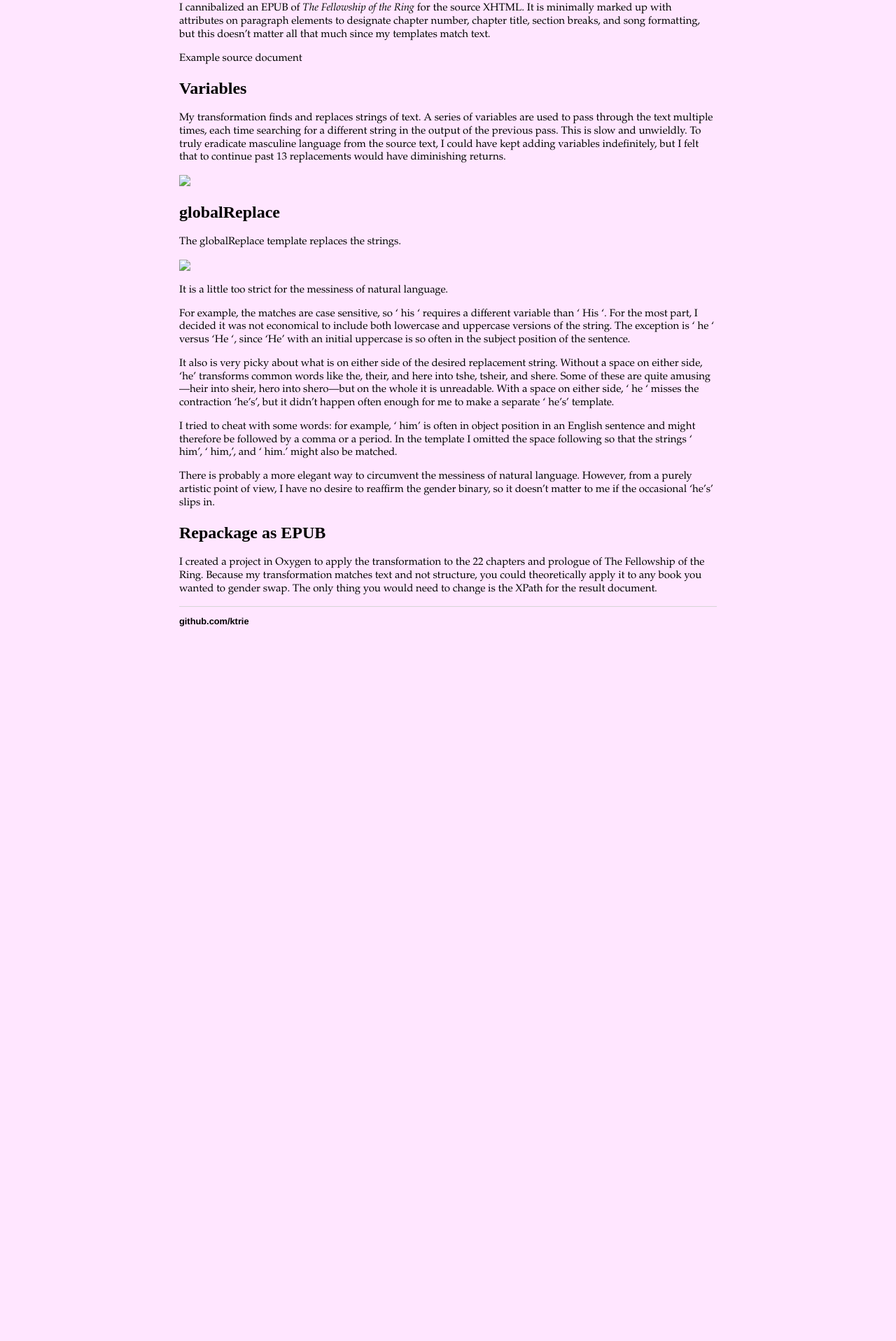
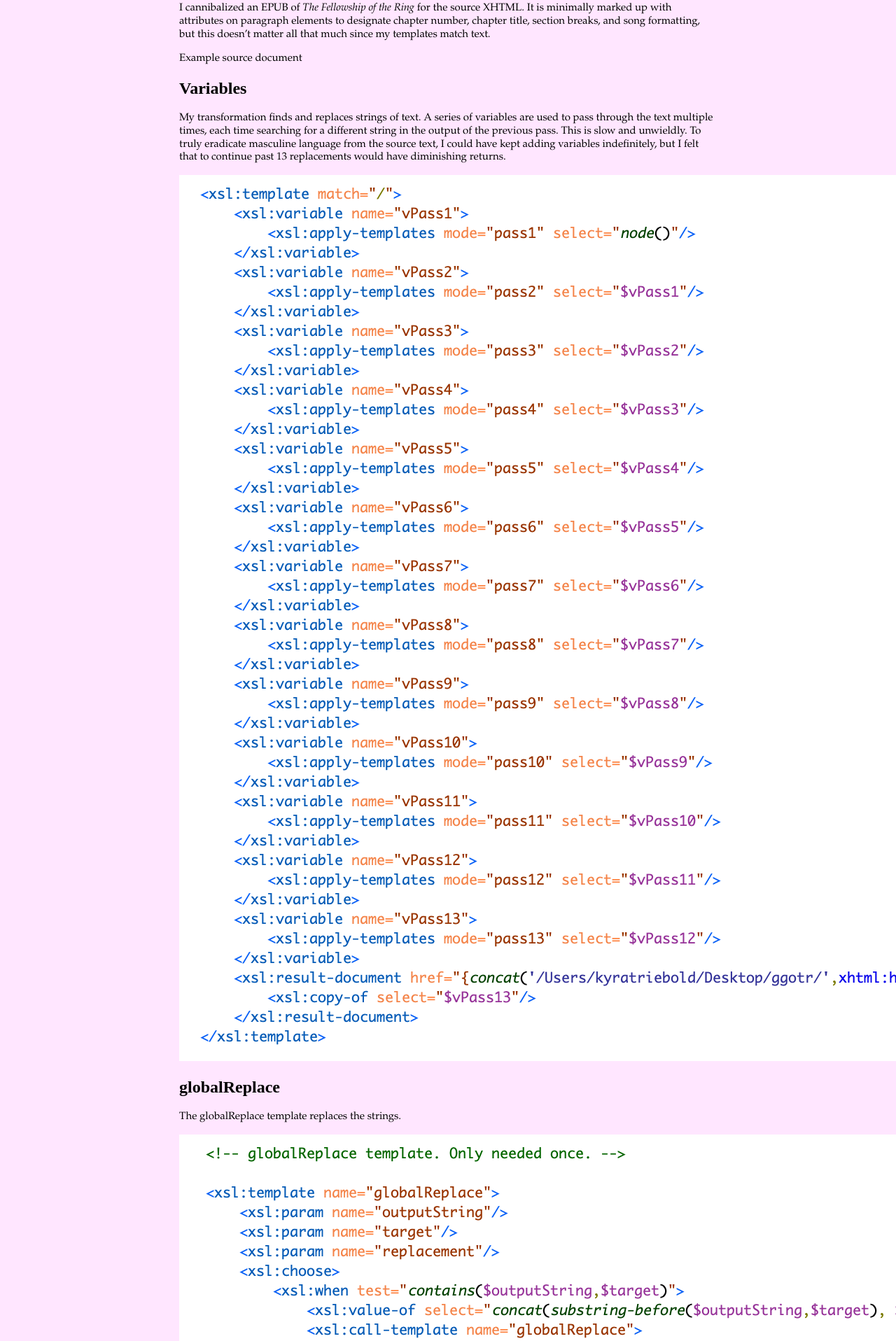
Before and after one commit to ktrie/ktrie.github.io, a Jekyll site: the page built from GGOTR/technical.html, in a window 1280 px wide. Shown: the part 608-2524 px from the top of the page at 70% size. Built offline with Jekyll 4.4.1, drawn with Linux system fonts in a browser that asks for light colours; before the commit the page ends 1563 px from its top, so only the background shows below that.

Commit message:
Update technical.html

```diff
--- a/GGOTR/technical.html
+++ b/GGOTR/technical.html
@@ -15,19 +15,19 @@ title: Technical
 
 <p>I cannibalized an EPUB of <em>The Fellowship of the Ring</em> for the source XHTML. It is minimally marked up with attributes on paragraph elements to designate chapter number, chapter title, section breaks, and song formatting, but this doesn’t matter all that much since my templates match text.</p>
 
-<p><a href="GGOTR/Fellowshipofth_chap-10.xhtml">Example source document</a></p>
+<p><a href="/GGOTR/Fellowshipofth_chap-10.xhtml">Example source document</a></p>
 
 <h2>Variables</h2>
 
-<p><a href="GGOTR/feminizer.xsl">My transformation</a> finds and replaces strings of text. A series of variables are used to pass through the text multiple times, each time searching for a different string in the output of the previous pass. This is slow and unwieldly. To truly eradicate masculine language from the source text, I could have kept adding variables indefinitely, but I felt that to continue past 13 replacements would have diminishing returns.</p>
+<p><a href="/GGOTR/feminizer.xsl">My transformation</a> finds and replaces strings of text. A series of variables are used to pass through the text multiple times, each time searching for a different string in the output of the previous pass. This is slow and unwieldly. To truly eradicate masculine language from the source text, I could have kept adding variables indefinitely, but I felt that to continue past 13 replacements would have diminishing returns.</p>
 
-<img src="GGOTR/feminizer_variables.jpeg">
+<img src="/GGOTR/feminizer_variables.jpeg">
 
 <h2>globalReplace</h2>
 
 <p>The globalReplace template replaces the strings.</p>
 
-<img src="GGOTR/feminizer_replace.jpeg">
+<img src="/GGOTR/feminizer_replace.jpeg">
 
 <p>It is a little too strict for the messiness of natural language.</p>
 
```
